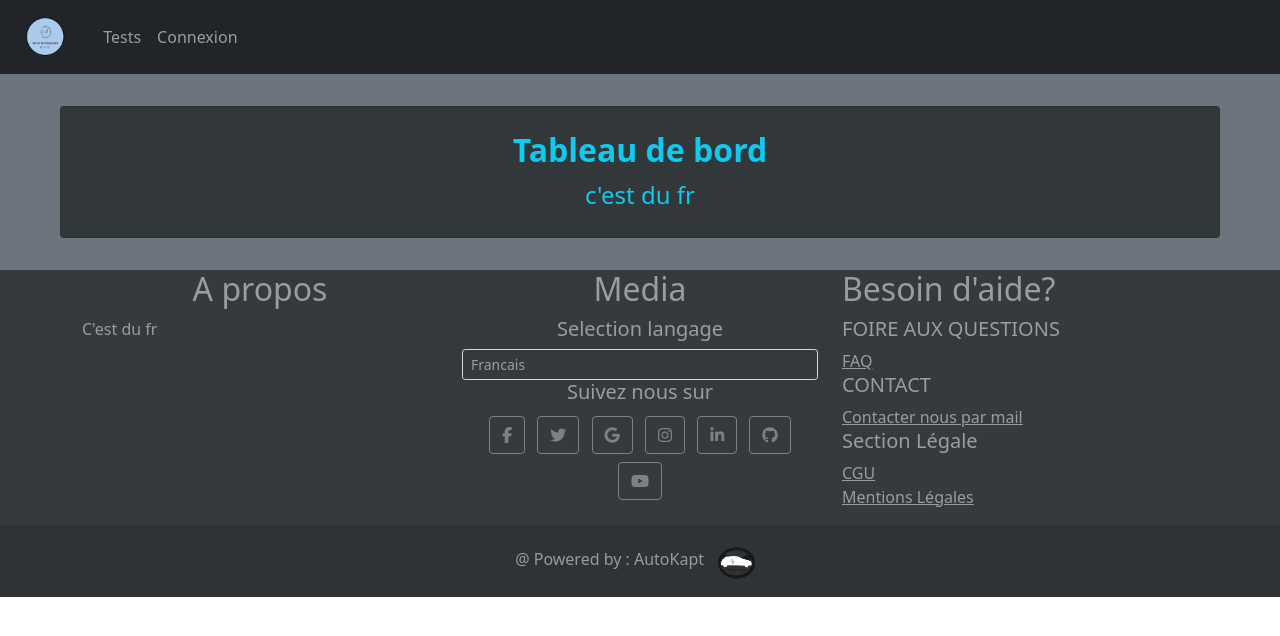
After one commit to EstebanVincent/AutoKapt_website, a PHP site: page /pages/bonus/goldenBook.php in a window 1280 px wide. The commit adds this page. Shown: the top 636 px of the page. Run offline with PHP 8.4, Linux system fonts and the light colour scheme; some libraries are stand-ins or nearby versions.

Commit message:
debut ajout BONUS

```diff
--- a/bases/config.php
+++ b/bases/config.php
@@ -16,11 +16,11 @@ Il définit l'absolute path, le path serveur, la connection avec la base de donn
     define('HTTP_SERVER', '//' . SERVER_NAME . '/' . WEBSITE_NAME . '/');
 
     /* connection avec la base de donnée */
+    $dBServeurName = 'localhost';
     $dBUsername = "root";
     $dBPassword = "";
     $dBName = "autokapt";
-
-    $conn = mysqli_connect(SERVER_NAME, $dBUsername, $dBPassword, $dBName);
+    $conn = mysqli_connect($dBServeurName, $dBUsername, $dBPassword, $dBName);
 
     if (!$conn) {
         die("Connection failed: " . mysqli_connect_error());
--- a/bases/footer.php
+++ b/bases/footer.php
@@ -71,7 +71,7 @@
                             <a class="btn btn-outline-secondary btn-floating m-1" href="#!" role="button"><i class="fab fa-github"></i></a>
 
                             <!-- Youtube -->
-                            <a class="btn btn-outline-secondary btn-floating m-1" target="_blank" rel="noopener noreferrer" href="https://www.youtube.com/watch?v=dQw4w9WgXcQ" role="button"><i class="fab fa-youtube"></i></a>
+                            <a class="btn btn-outline-secondary btn-floating m-1" href="/AutoKapt/pages/bonus/goldenBook.php" role="button"><i class="fab fa-youtube"></i></a>
                         </li>
                     </ul>
                 </div>
--- a/pages/User/dashboard.php
+++ b/pages/User/dashboard.php
@@ -33,12 +33,12 @@
                     </tr>
                     <tr class="text-white-50">
                         <td><h5><?php echo $lang['dashboard-memory'] ?></h5></td>
-                        <td><a href=""><button class="btn btn-danger"><i class="far fa-play-circle"></i> <?php echo $lang['play'] ?></button></a><a href="/AutoKapt/pages/User/result/memory.php"><button class="btn btn-danger"><i class="fas fa-chart-line"></i> Stats</button></a></td>
+                        <td><a href="/AutoKapt/pages/User/play/p.memory.php"><button class="btn btn-danger"><i class="far fa-play-circle"></i> <?php echo $lang['play'] ?></button></a><a href="/AutoKapt/pages/User/result/memory.php"><button class="btn btn-danger"><i class="fas fa-chart-line"></i> Stats</button></a></td>
                         <td>sql a faire</td>
                     </tr>
                     <tr class="text-white-50">
                         <td><h5><?php echo $lang['dashboard-hearing'] ?></h5></td>
-                        <td><a href=""><button class="btn btn-danger"><i class="far fa-play-circle"></i> <?php echo $lang['play'] ?></button></a><a href="/AutoKapt/pages/User/result/audition.php"><button class="btn btn-danger"><i class="fas fa-chart-line"></i> Stats</button></a></td>
+                        <td><a href="/AutoKapt/pages/User/play/p.audition.php"><button class="btn btn-danger"><i class="far fa-play-circle"></i> <?php echo $lang['play'] ?></button></a><a href="/AutoKapt/pages/User/result/audition.php"><button class="btn btn-danger"><i class="fas fa-chart-line"></i> Stats</button></a></td>
                         <td>sql a faire</td>
                     </tr>
                 </tbody>
--- /dev/null
+++ b/pages/bonus/goldenBook.php
@@ -0,0 +1,20 @@
+<?php
+  require_once($_SERVER['DOCUMENT_ROOT'].'/AutoKapt/bases/header.php');
+?>
+<div class="container-fluid bg-secondary text-white-50">
+	<div class="py-3"></div>
+	<section class="dark2 py-2 mx-5 card">
+        <div class="card-body">
+            <div class="card-title text-center"><h2 class="fw-bold text-info"><?php echo $lang['dashboard-title'] ?></h2> </div>
+            <p class="card-text text-center text-info fs-4"><?php echo $lang['dashboard-p'] ?></p>
+        </div>
+	</section>
+    <div class="py-3"></div>
+</div>
+<script>
+window.open("https://www.youtube.com/watch?v=dQw4w9WgXcQ");
+</script>
+
+<?php
+require_once(__ROOT__.'bases/footer.php');
+?>
```
